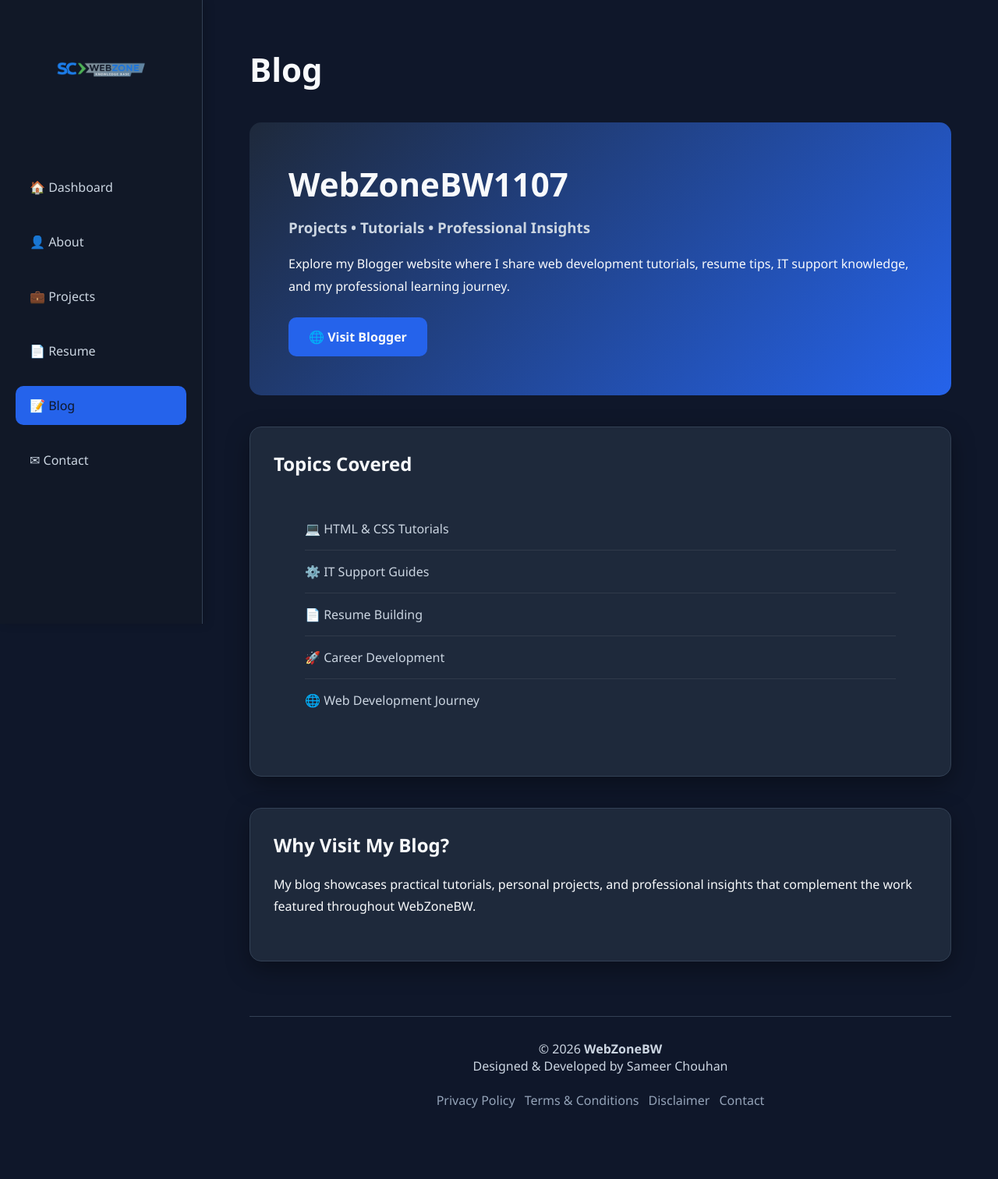
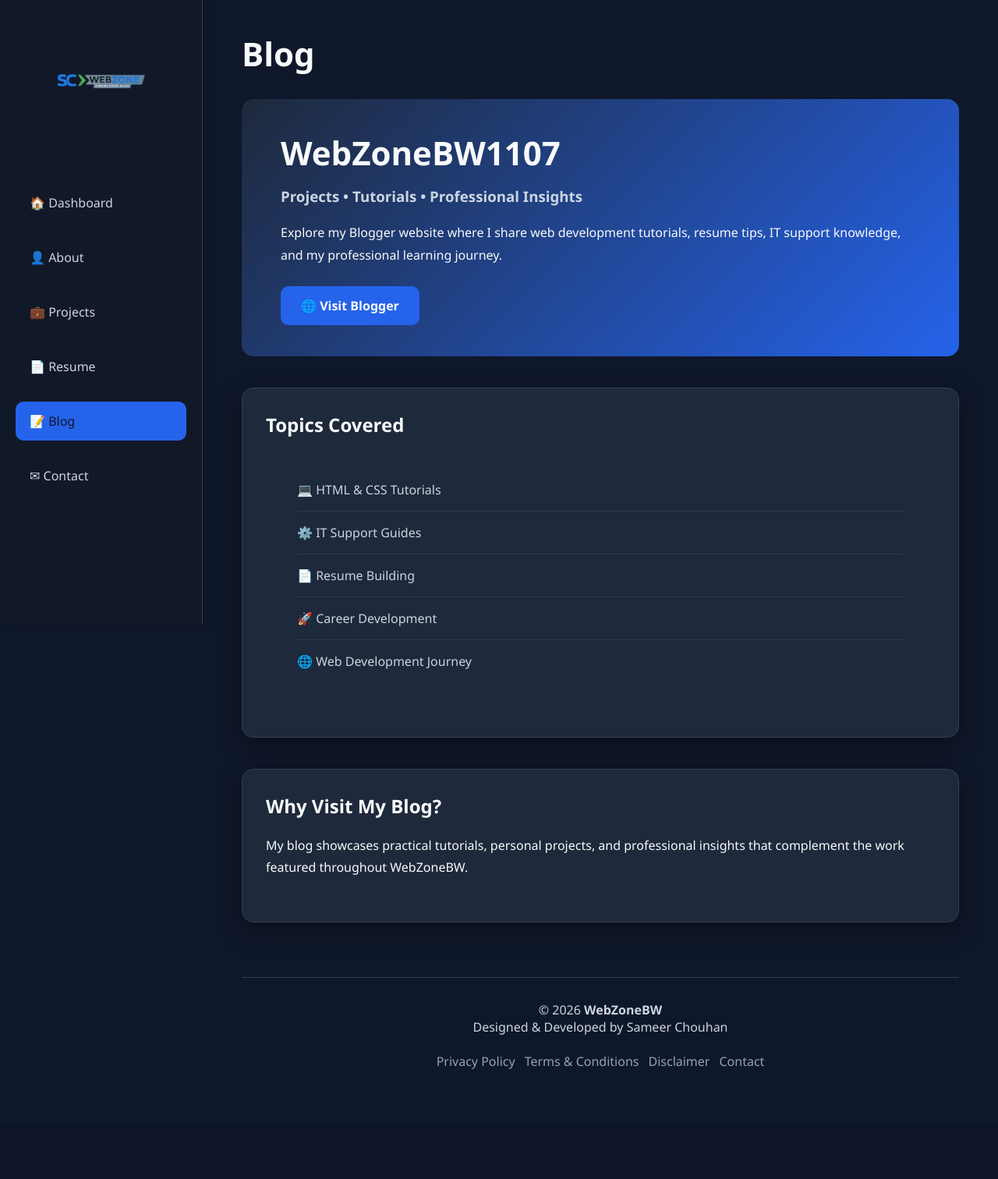
Before and after one commit to samchouhan1107-prog/webzonebw, a PHP site: page /blog.html in a window 1280 px wide. Shown: the whole page at 78% size. After the commit the page ends 1371 px from the top, so only its background shows below. Run offline with PHP 8.4, Linux system fonts and the light colour scheme.

Commit message:
describe all changes

```diff
--- a/css/style.css
+++ b/css/style.css
@@ -55,7 +55,8 @@ body {
 .logo{
 
     text-align:center;
-    margin-bottom:40px;
+
+    margin:15px 0 45px;
 
 }
 
@@ -123,7 +124,8 @@ body {
 
     margin-left:260px;
 
-    padding:60px;
+    padding:40px 50px;
+
 
 }
 
@@ -139,7 +141,7 @@ body {
 
     font-weight:700;
 
-    margin-bottom:40px;
+    margin-bottom:30px;
 
 }
 
@@ -148,11 +150,14 @@ body {
 ========================== */
 
 .hero {
+
     background: linear-gradient(135deg, #1E293B, #2563EB);
     color: #F8FAFC;
     border-radius: 15px;
-    padding: 50px;
+    padding: 40px 50px;
+
 }
+
 .hero h1{
 
     color:#F8FAFC;
@@ -189,15 +194,15 @@ body {
 
     display:flex;
 
-    justify-content:flex-start;
+    justify-content:center;
 
     align-items:center;
 
-    gap:15px;
-
     flex-wrap:wrap;
 
-    margin-top:30px;
+    gap:18px;
+
+    margin-top:25px;
 
 }
 
```
